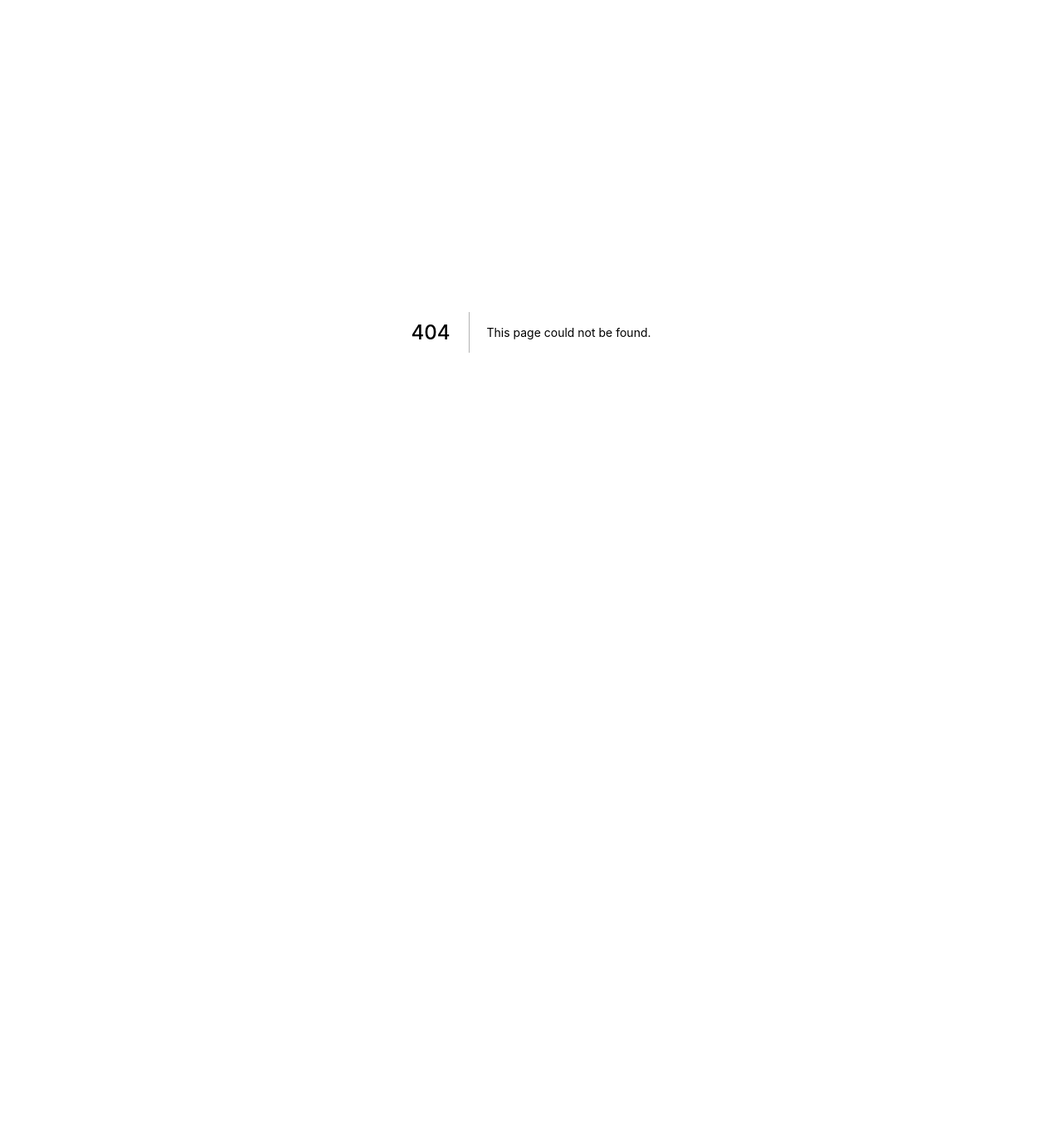
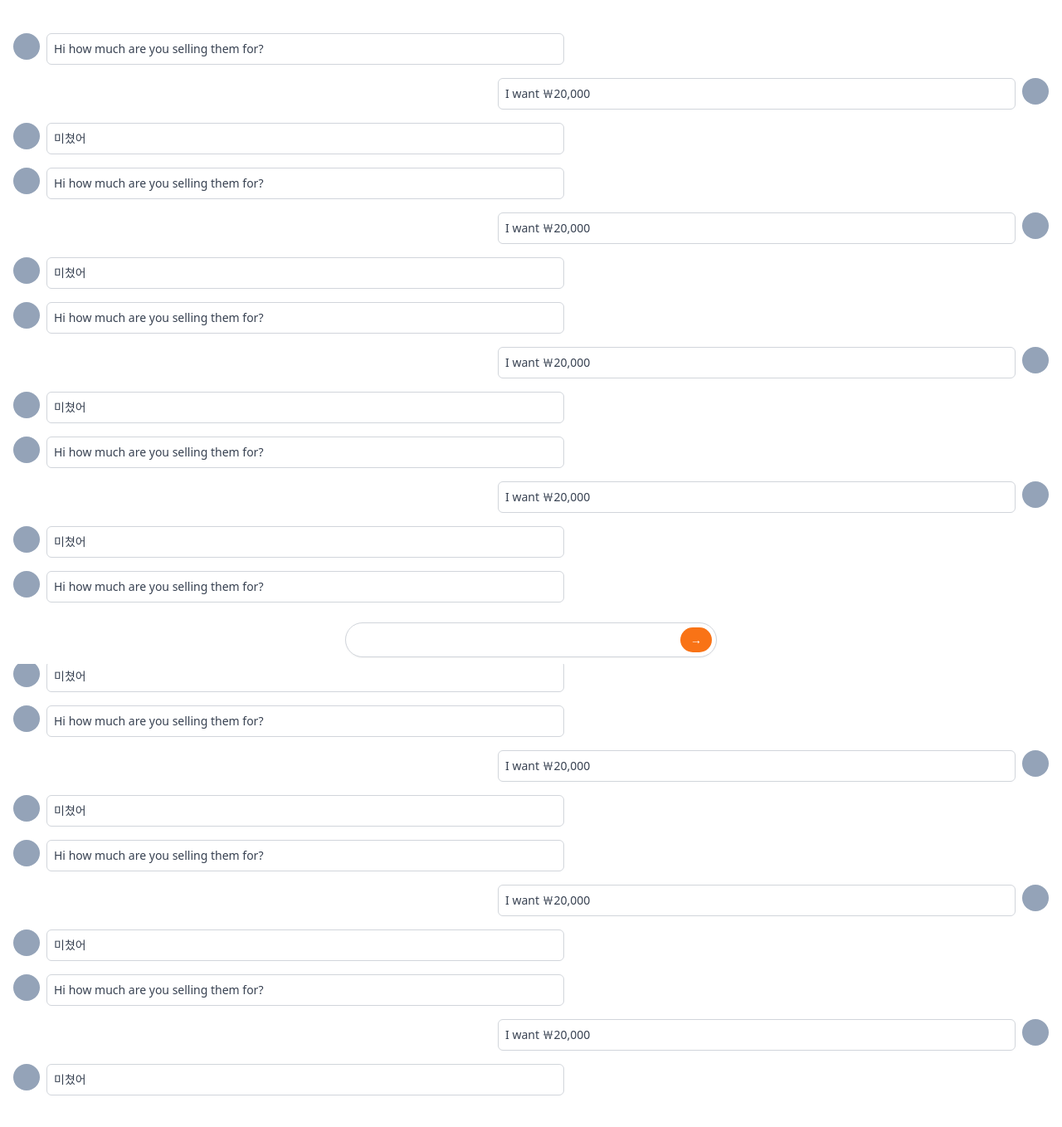
Before and after one commit to dmstmdrbs/carrot-market, a Next.js app: page /chats/0 in a window 1280 px wide. Before the commit this address had no page. Shown: the top 1358 px of the page at 83% size. Before the commit the page ends 800 px from the top, so only its background shows below. Built offline with nearby package versions, Linux system fonts and the light colour scheme.

Commit message:
style: chatting pages

```diff
--- /dev/null
+++ b/pages/chats/[id].tsx
@@ -0,0 +1,167 @@
+import type { NextPage } from "next";
+
+const ChatDetail: NextPage = () => {
+	return (
+		<div className="py-10 pb-16 px-4 space-y-4">
+			<div className="flex items-start space-x-2">
+				<div className="w-8 h-8 rounded-full bg-slate-400" />
+				<div className="w-1/2 text-sm text-gray-700 p-2 border border-gray-300 rounded-md">
+					<p>Hi how much are you selling them for?</p>
+				</div>
+			</div>
+			<div className="flex flex-row-reverse items-start space-x-2 space-x-reverse">
+				<div className="w-8 h-8 rounded-full bg-slate-400" />
+				<div className="w-1/2 text-sm text-gray-700 p-2 border border-gray-300 rounded-md">
+					<p>I want ￦20,000</p>
+				</div>
+			</div>
+			<div className="flex  items-start space-x-2 ">
+				<div className="w-8 h-8 rounded-full bg-slate-400" />
+				<div className="w-1/2 text-sm text-gray-700 p-2 border border-gray-300 rounded-md">
+					<p>미쳤어</p>
+				</div>
+			</div>
+			<div className="flex items-start space-x-2">
+				<div className="w-8 h-8 rounded-full bg-slate-400" />
+				<div className="w-1/2 text-sm text-gray-700 p-2 border border-gray-300 rounded-md">
+					<p>Hi how much are you selling them for?</p>
+				</div>
+			</div>
+			<div className="flex flex-row-reverse items-start space-x-2 space-x-reverse">
+				<div className="w-8 h-8 rounded-full bg-slate-400" />
+				<div className="w-1/2 text-sm text-gray-700 p-2 border border-gray-300 rounded-md">
+					<p>I want ￦20,000</p>
+				</div>
+			</div>
+			<div className="flex  items-start space-x-2 ">
+				<div className="w-8 h-8 rounded-full bg-slate-400" />
+				<div className="w-1/2 text-sm text-gray-700 p-2 border border-gray-300 rounded-md">
+					<p>미쳤어</p>
+				</div>
+			</div>
+			<div className="flex items-start space-x-2">
+				<div className="w-8 h-8 rounded-full bg-slate-400" />
+				<div className="w-1/2 text-sm text-gray-700 p-2 border border-gray-300 rounded-md">
+					<p>Hi how much are you selling them for?</p>
+				</div>
+			</div>
+			<div className="flex flex-row-reverse items-start space-x-2 space-x-reverse">
+				<div className="w-8 h-8 rounded-full bg-slate-400" />
+				<div className="w-1/2 text-sm text-gray-700 p-2 border border-gray-300 rounded-md">
+					<p>I want ￦20,000</p>
+				</div>
+			</div>
+			<div className="flex  items-start space-x-2 ">
+				<div className="w-8 h-8 rounded-full bg-slate-400" />
+				<div className="w-1/2 text-sm text-gray-700 p-2 border border-gray-300 rounded-md">
+					<p>미쳤어</p>
+				</div>
+			</div>
+			<div className="flex items-start space-x-2">
+				<div className="w-8 h-8 rounded-full bg-slate-400" />
+				<div className="w-1/2 text-sm text-gray-700 p-2 border border-gray-300 rounded-md">
+					<p>Hi how much are you selling them for?</p>
+				</div>
+			</div>
+			<div className="flex flex-row-reverse items-start space-x-2 space-x-reverse">
+				<div className="w-8 h-8 rounded-full bg-slate-400" />
+				<div className="w-1/2 text-sm text-gray-700 p-2 border border-gray-300 rounded-md">
+					<p>I want ￦20,000</p>
+				</div>
+			</div>
+			<div className="flex  items-start space-x-2 ">
+				<div className="w-8 h-8 rounded-full bg-slate-400" />
+				<div className="w-1/2 text-sm text-gray-700 p-2 border border-gray-300 rounded-md">
+					<p>미쳤어</p>
+				</div>
+			</div>
+			<div className="flex items-start space-x-2">
+				<div className="w-8 h-8 rounded-full bg-slate-400" />
+				<div className="w-1/2 text-sm text-gray-700 p-2 border border-gray-300 rounded-md">
+					<p>Hi how much are you selling them for?</p>
+				</div>
+			</div>
+			<div className="flex flex-row-reverse items-start space-x-2 space-x-reverse">
+				<div className="w-8 h-8 rounded-full bg-slate-400" />
+				<div className="w-1/2 text-sm text-gray-700 p-2 border border-gray-300 rounded-md">
+					<p>I want ￦20,000</p>
+				</div>
+			</div>
+			<div className="flex  items-start space-x-2 ">
+				<div className="w-8 h-8 rounded-full bg-slate-400" />
+				<div className="w-1/2 text-sm text-gray-700 p-2 border border-gray-300 rounded-md">
+					<p>미쳤어</p>
+				</div>
+			</div>
+			<div className="flex items-start space-x-2">
+				<div className="w-8 h-8 rounded-full bg-slate-400" />
+				<div className="w-1/2 text-sm text-gray-700 p-2 border border-gray-300 rounded-md">
+					<p>Hi how much are you selling them for?</p>
+				</div>
+			</div>
+			<div className="flex flex-row-reverse items-start space-x-2 space-x-reverse">
+				<div className="w-8 h-8 rounded-full bg-slate-400" />
+				<div className="w-1/2 text-sm text-gray-700 p-2 border border-gray-300 rounded-md">
+					<p>I want ￦20,000</p>
+				</div>
+			</div>
+			<div className="flex  items-start space-x-2 ">
+				<div className="w-8 h-8 rounded-full bg-slate-400" />
+				<div className="w-1/2 text-sm text-gray-700 p-2 border border-gray-300 rounded-md">
+					<p>미쳤어</p>
+				</div>
+			</div>
+			<div className="flex items-start space-x-2">
+				<div className="w-8 h-8 rounded-full bg-slate-400" />
+				<div className="w-1/2 text-sm text-gray-700 p-2 border border-gray-300 rounded-md">
+					<p>Hi how much are you selling them for?</p>
+				</div>
+			</div>
+			<div className="flex flex-row-reverse items-start space-x-2 space-x-reverse">
+				<div className="w-8 h-8 rounded-full bg-slate-400" />
+				<div className="w-1/2 text-sm text-gray-700 p-2 border border-gray-300 rounded-md">
+					<p>I want ￦20,000</p>
+				</div>
+			</div>
+			<div className="flex  items-start space-x-2 ">
+				<div className="w-8 h-8 rounded-full bg-slate-400" />
+				<div className="w-1/2 text-sm text-gray-700 p-2 border border-gray-300 rounded-md">
+					<p>미쳤어</p>
+				</div>
+			</div>
+			<div className="flex items-start space-x-2">
+				<div className="w-8 h-8 rounded-full bg-slate-400" />
+				<div className="w-1/2 text-sm text-gray-700 p-2 border border-gray-300 rounded-md">
+					<p>Hi how much are you selling them for?</p>
+				</div>
+			</div>
+			<div className="flex flex-row-reverse items-start space-x-2 space-x-reverse">
+				<div className="w-8 h-8 rounded-full bg-slate-400" />
+				<div className="w-1/2 text-sm text-gray-700 p-2 border border-gray-300 rounded-md">
+					<p>I want ￦20,000</p>
+				</div>
+			</div>
+			<div className="flex  items-start space-x-2 ">
+				<div className="w-8 h-8 rounded-full bg-slate-400" />
+				<div className="w-1/2 text-sm text-gray-700 p-2 border border-gray-300 rounded-md">
+					<p>미쳤어</p>
+				</div>
+			</div>
+			<div className="fixed py-2 bg-white  bottom-0 inset-x-0">
+				<div className="flex relative max-w-md items-center  w-full mx-auto">
+					<input
+						type="text"
+						className="shadow-sm rounded-full w-full border-gray-300 focus:ring-orange-500 focus:outline-none pr-12 focus:border-orange-500"
+					/>
+					<div className="absolute inset-y-0 flex py-1.5 pr-1.5 right-0">
+						<button className="flex focus:ring-2 focus:ring-offset-2 focus:ring-orange-500 items-center bg-orange-500 rounded-full px-3 hover:bg-orange-600 text-sm text-white">
+							&rarr;
+						</button>
+					</div>
+				</div>
+			</div>
+		</div>
+	);
+};
+
+export default ChatDetail;
--- /dev/null
+++ b/pages/chats/index.tsx
@@ -0,0 +1,18 @@
+import type { NextPage } from "next";
+
+const Write: NextPage = () => {
+	return (
+		<div className="py-10 divide-y-[1px]">
+			{[1, 1, 1, 1, 1, 1].map((_, i) => (
+				<div key={i} className="flex px-4 cursor-pointer py-3 items-center space-x-3">
+					<div className="w-10 h-10 rounded-full bg-slate-300" />
+					<div>
+						<p className="text-gray-700">Steve Jebs</p>
+						<p className="text-sm font-medium text-gray-500">See you tomorrow in the corner at 2pm!</p>
+					</div>
+				</div>
+			))}
+		</div>
+	);
+};
+export default Write;
```
